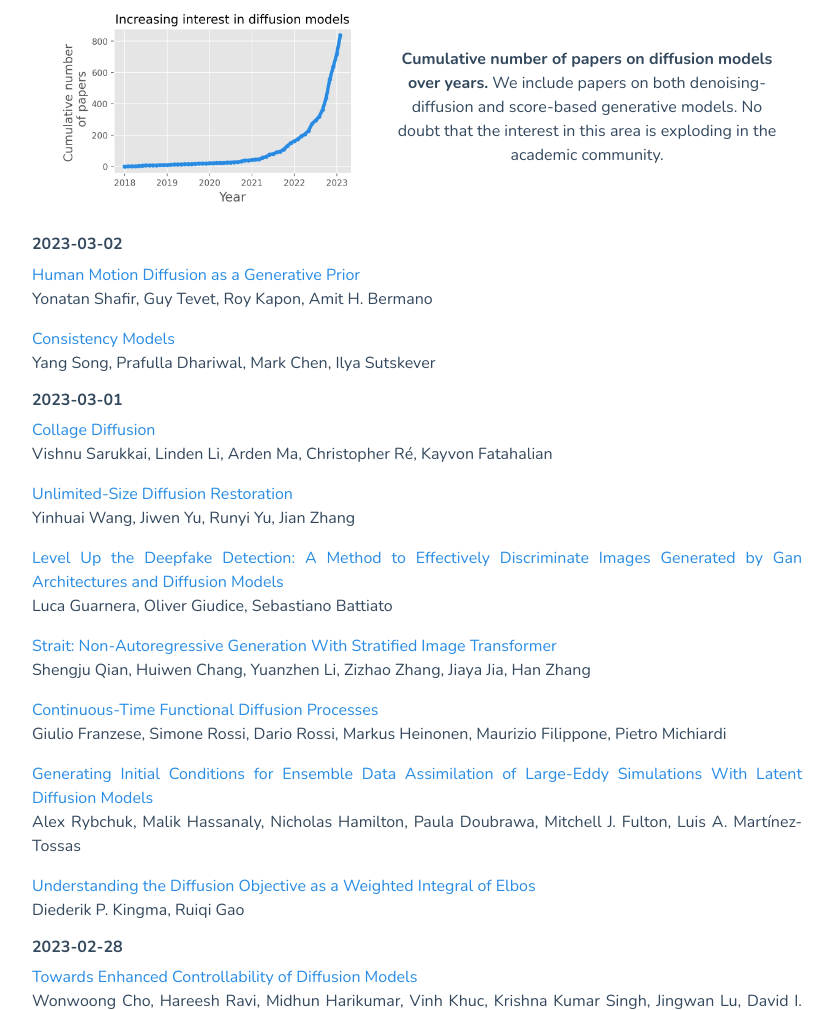
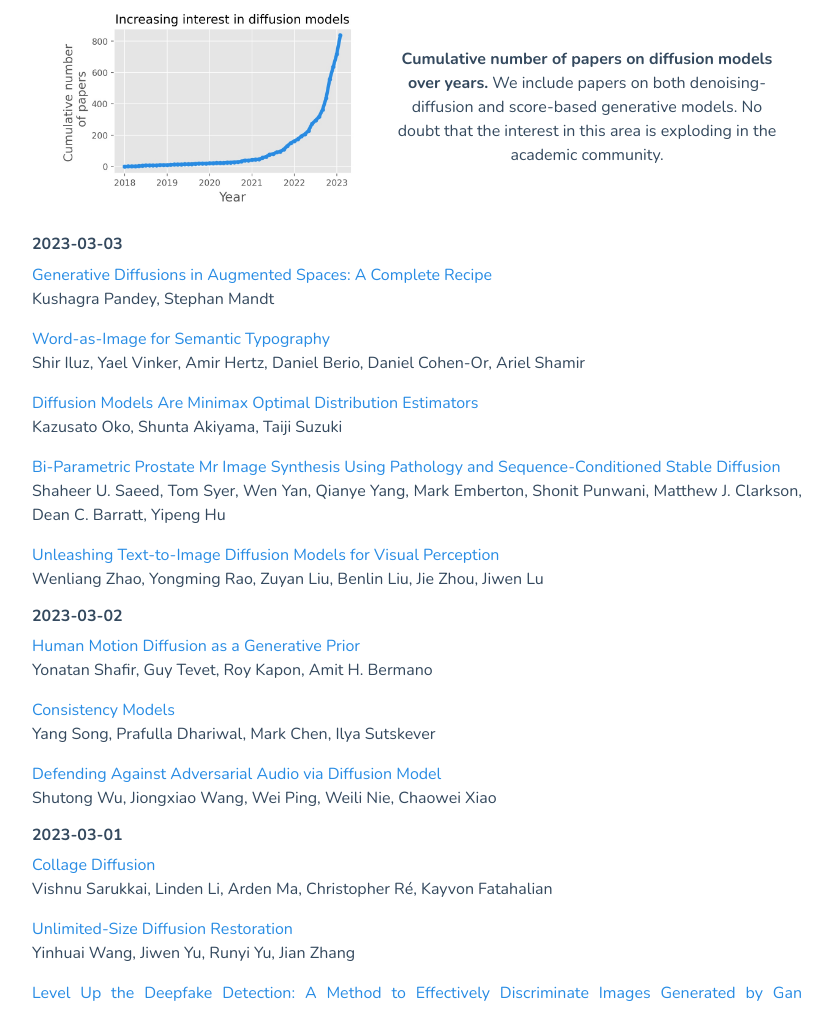
Before and after one commit to VSehwag/blog, a plain HTML site: page 2023/2/all_papers_on_diffusion.html in a window 1280 px wide. Shown: the part 421-1431 px from the top of the page, without its empty margins (223-1056 px from the left). Drawn offline with nearby package versions, Linux system fonts and the light colour scheme.

Commit message:
diffusion papers list updated

```diff
--- a/2023/2/diffusion_papers_list.html
+++ b/2023/2/diffusion_papers_list.html
@@ -1,4 +1,22 @@
 <div id="div_diffusion_papers_list" class="list-papers"><div class="date-papers">
+<h6><b>2023-03-03</b></h6>
+<p><a href='https://arxiv.org/abs/2303.01748' target='_blank'>Generative Diffusions in Augmented Spaces: A Complete Recipe</a><br>
+Kushagra Pandey, Stephan Mandt
+</p>
+<p><a href='https://arxiv.org/abs/2303.01818' target='_blank'>Word-as-Image for Semantic Typography</a><br>
+Shir Iluz, Yael Vinker, Amir Hertz, Daniel Berio, Daniel Cohen-Or, Ariel Shamir
+</p>
+<p><a href='https://arxiv.org/abs/2303.01861' target='_blank'>Diffusion Models Are Minimax Optimal Distribution Estimators</a><br>
+Kazusato Oko, Shunta Akiyama, Taiji Suzuki
+</p>
+<p><a href='https://arxiv.org/abs/2303.02094' target='_blank'>Bi-Parametric Prostate Mr Image Synthesis Using Pathology and Sequence-Conditioned Stable Diffusion</a><br>
+Shaheer U. Saeed, Tom Syer, Wen Yan, Qianye Yang, Mark Emberton, Shonit Punwani, Matthew J. Clarkson, Dean C. Barratt, Yipeng Hu
+</p>
+<p><a href='https://arxiv.org/abs/2303.02153' target='_blank'>Unleashing Text-to-Image Diffusion Models for Visual Perception</a><br>
+Wenliang Zhao, Yongming Rao, Zuyan Liu, Benlin Liu, Jie Zhou, Jiwen Lu
+</p>
+</div>
+<div class="date-papers">
 <h6><b>2023-03-02</b></h6>
 <p><a href='https://arxiv.org/abs/2303.01418' target='_blank'>Human Motion Diffusion as a Generative Prior</a><br>
 Yonatan Shafir, Guy Tevet, Roy Kapon, Amit H. Bermano
@@ -6,6 +24,9 @@ Yonatan Shafir, Guy Tevet, Roy Kapon, Amit H. Bermano
 <p><a href='https://arxiv.org/abs/2303.01469' target='_blank'>Consistency Models</a><br>
 Yang Song, Prafulla Dhariwal, Mark Chen, Ilya Sutskever
 </p>
+<p><a href='https://arxiv.org/abs/2303.01507' target='_blank'>Defending Against Adversarial Audio via Diffusion Model</a><br>
+Shutong Wu, Jiongxiao Wang, Wei Ping, Weili Nie, Chaowei Xiao
+</p>
 </div>
 <div class="date-papers">
 <h6><b>2023-03-01</b></h6>
```
